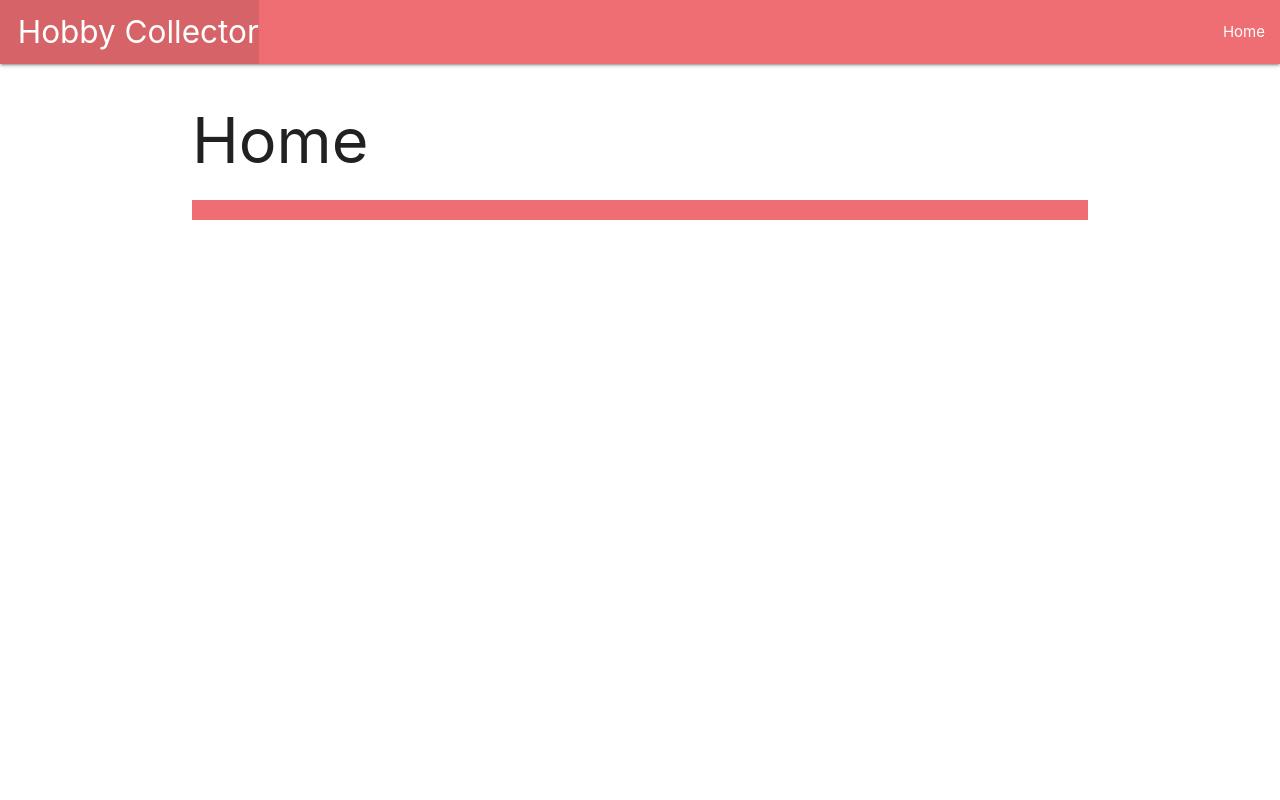
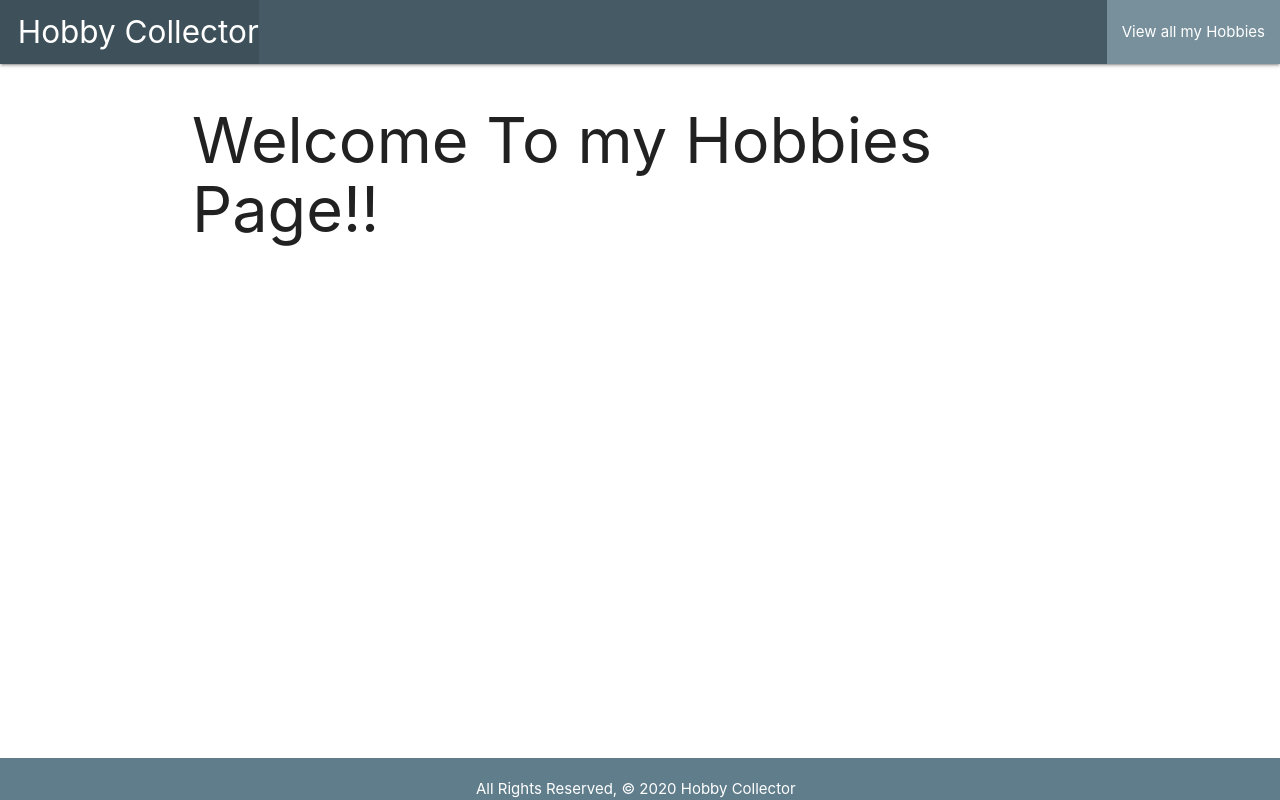
Before and after one commit to hnorthcote/hobbiecollector, a Django app: page / in a window 1280 px wide. Run offline with Django 3.2, Linux system fonts and the light colour scheme.

Commit message:
Added hobby list
Personalized a little the CSS/materilize

```diff
--- a/hobbies_app/templates/base.html
+++ b/hobbies_app/templates/base.html
@@ -12,7 +12,7 @@
 <body>
     <header>
         <nav>
-            <div class="nav-wrapper">
+            <div class="nav-wrapper blue-grey darken-2">
                 <ul>
                     <li>
                         <a href="/" class="left brand-logo">&nbsp;&nbsp;Hobby Collector</a>
@@ -20,7 +20,7 @@
                 </ul>
                 <ul class="right">
                     <li>
-                        <a href="/">Home</a>
+                        <a href="/hobbies" class="hoverable z-depth blue-grey lighten-1"> View all my Hobbies</a>
                     </li>
                 </ul>
             </div>
@@ -29,8 +29,10 @@
     <main class="container">
         {% block content %}
         {% endblock %}
-    <footer class="page-footer">
-        <div class="right">All Rights Reserved, &copy; 2019 Cat Collector &nbsp;</div>
+
+    </main>
+    <footer class="page-footer blue-grey">
+        <div class="center-align ">All Rights Reserved, &copy; 2020 Hobby Collector &nbsp;</div>
     </footer>
 
 </body>
--- a/hobbies_app/templates/home.html
+++ b/hobbies_app/templates/home.html
@@ -2,7 +2,7 @@
 
 {% block content %}
 
-<h1>Home</h1>
+<h1>Welcome To my Hobbies Page!!</h1>
 
 
 {% endblock%}
--- a/hobbies_app/urls.py
+++ b/hobbies_app/urls.py
@@ -3,6 +3,6 @@ from . import views
 
 urlpatterns = [
     path('', views.home, name='home'),
-    path('/hobbies', views.hobbies, name='hobbies'),
+    path('hobbies/', views.hobbies_index, name='hobbies'),
 
 ]
--- a/hobbies_app/views.py
+++ b/hobbies_app/views.py
@@ -2,9 +2,23 @@ from django.shortcuts import render
 from django.http import HttpResponse
 
 # Create your views here.
+class Hobby:
+    def __init__(self, name, level, regularity = 'rarely' ):
+        self.name = name
+        self.level = level
+        self.regularity = regularity
+
+
+hobbies = [
+    Hobby('Snowboard', 8, 'seasonal heavy'),
+    Hobby('Biking', 5, 'seasonal rarely'),
+    Hobby('Training', 8, 'year long steady'),
+    Hobby('Computer assembly', 9, 'occasional'),
+    Hobby('Traveling', 7, 'occasional'),
+]
 
 def home(request):
     return render(request,'home.html')
 
-def hobbies(request):
-    return HttpResponse('<h1>Here will go my hobbies list.</h1>')
+def hobbies_index(request):
+    return render(request, 'hobbies/index.html', { 'hobbies': hobbies})
```
Also changed, not shown: hobbies_app/templates/hobbies/index.html (added, +25 -0 lines).
